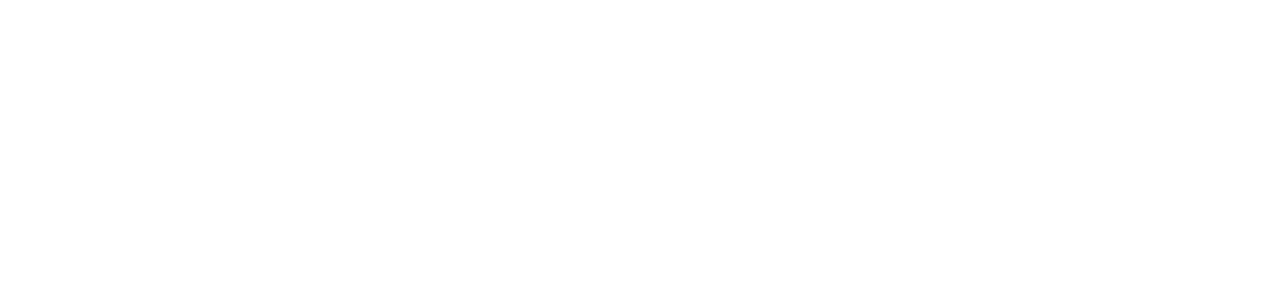
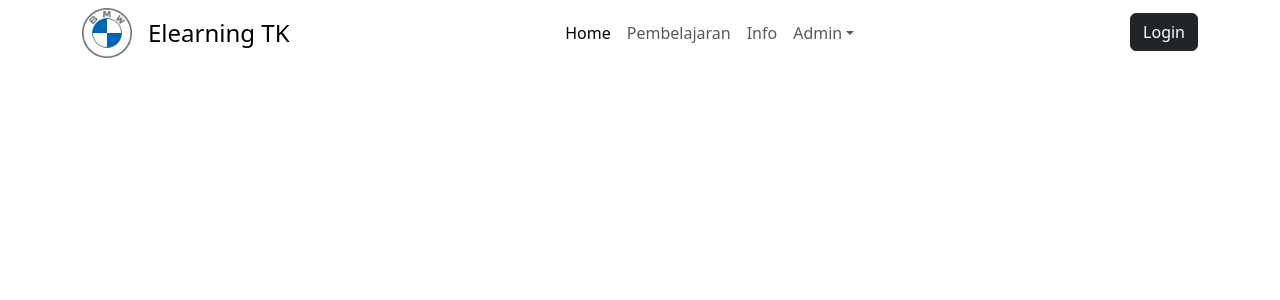
Before and after one commit to RamzGxz/elearning-TK, a React (Vite) app: page / in a window 1280 px wide. Shown: the top 300 px of the page. Built offline with nearby package versions, Linux system fonts and the light colour scheme.

Commit message:
menambahkan Header pada home page

```diff
--- a/index.html
+++ b/index.html
@@ -4,7 +4,7 @@
     <meta charset="UTF-8" />
     <link rel="icon" type="image/svg+xml" href="/vite.svg" />
     <meta name="viewport" content="width=device-width, initial-scale=1.0" />
-    <title>Vite + React</title>
+    <title>Elearning TK Dharma Wanita 50 Wringinrejo</title>
   </head>
   <body>
     <div id="root"></div>
--- a/package.json
+++ b/package.json
@@ -9,6 +9,7 @@
     "preview": "vite preview"
   },
   "dependencies": {
+    "bootstrap": "^5.3.0-alpha2",
     "react": "^18.2.0",
     "react-dom": "^18.2.0"
   },
--- a/src/App.jsx
+++ b/src/App.jsx
@@ -1,10 +1,9 @@
-import Header from "./Components/Header"
-
+import Home from "./Components/Home"
 function App() {
 
   return (
     <div>
-      <Header/>
+      <Home/>
     </div>
   )
 }
--- a/src/Components/Header.jsx
+++ b/src/Components/Header.jsx
@@ -1,8 +1,59 @@
 
-const Header = () => {
-    return(
+const Header = (props) => {
+
+    return (
         <div>
+            <nav className="navbar navbar-expand-lg navbar-light text-black" aria-label="Offcanvas navbar large">
+                <div className="container">
+                    <div className="logo justify-content-center d-flex align-items-center">
+                        <img src="/src/Assets/BMW_logo_(gray).svg.png" alt="" style={{
+                            width: 50,
+                            height: 50
+                        }}/>
+                        <h4 className="ps-3 pt-2">Elearning TK</h4>
+                    </div>
+                    <button className="navbar-toggler" type="button" data-bs-toggle="offcanvas" data-bs-target="#offcanvasNavbar2" aria-controls="offcanvasNavbar2">
+                        <span className="navbar-toggler-icon" />
+                    </button>
+                    <div className="offcanvas offcanvas-end text-bg-dark" tabIndex={-1} id="offcanvasNavbar2" aria-labelledby="offcanvasNavbar2Label">
+                        <div className="offcanvas-header">
+                            <h5 className="offcanvas-title" id="offcanvasNavbar2Label">Menus</h5>
+                            <button type="button" className="btn-close btn-close-white" data-bs-dismiss="offcanvas" aria-label="Close" />
+                        </div>
+                        <div className="offcanvas-body">
+                            <ul className="navbar-nav justify-content-center d-flex align-items-center w-100 flex-grow-1">
+                                <li className="nav-item">
+                                    <a className="nav-link active" aria-current="page" href="#">Home</a>
+                                </li>
+                                <li className="nav-item">
+                                    <a className="nav-link" href="#">Pembelajaran</a>
+                                </li>
+                                <li className="nav-item">
+                                    <a className="nav-link" href="#">Info</a>
+                                </li>
+                                <li className="nav-item dropdown">
+                                    <a className="nav-link dropdown-toggle" href="#" role="button" data-bs-toggle="dropdown" aria-expanded="false">
+                                        Admin
+                                    </a>
+                                    <ul className="dropdown-menu">
+                                        <li><a className="dropdown-item" href="#">Action</a></li>
+                                        <li><a className="dropdown-item" href="#">Another action</a></li>
+                                        <li>
+                                            <hr className="dropdown-divider" />
+                                        </li>
+                                        <li><a className="dropdown-item" href="#">Something else here</a></li>
+                                    </ul>
+                                </li>
+                            </ul>
 
+                            <div className="loginBtn">
+                                <button className="btn btn-dark">Login</button>
+                            </div>
+                        </div>
+                    </div>
+                </div>
+            </nav>
+            <div className="w-100"></div>
         </div>
     )
 }
--- /dev/null
+++ b/src/Components/Home.jsx
@@ -0,0 +1,12 @@
+import Header from "./Header";
+
+
+const Home = () => {
+    return (
+        <div>
+            <Header/>
+        </div>
+    )
+}
+
+export default Home
--- a/src/main.jsx
+++ b/src/main.jsx
@@ -1,6 +1,9 @@
 import React from 'react'
 import ReactDOM from 'react-dom/client'
 import App from './App'
+import 'bootstrap/dist/css/bootstrap.min.css'
+import 'bootstrap/dist/js/bootstrap.bundle.min.js'
+
 
 ReactDOM.createRoot(document.getElementById('root')).render(
   <React.StrictMode>
```
Also changed, not shown: src/Assets/BMW_logo_(gray).svg.png (added), 1 other file (tests, documents, lock files or other folders).
